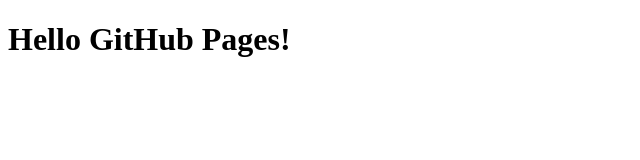
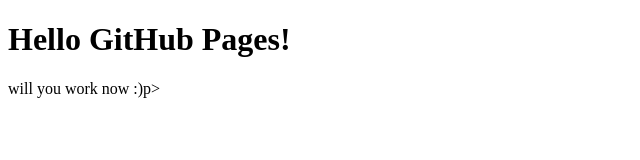
Before and after one commit to HazeyNut8/-HazeyNut8-.github.io, a plain HTML site: page index.html in a window 1280 px wide. Shown: the whole page, without its empty margins (0-640 px from the left). Drawn offline with Linux system fonts and the light colour scheme.

Commit message:
complete adding a new change

```diff
--- a/index.html
+++ b/index.html
@@ -6,5 +6,6 @@
 </head>
 <body>
   <h1>Hello GitHub Pages!</h1>
+  <p>will you work now :)</body>p>
 </body>
 </html>
```
